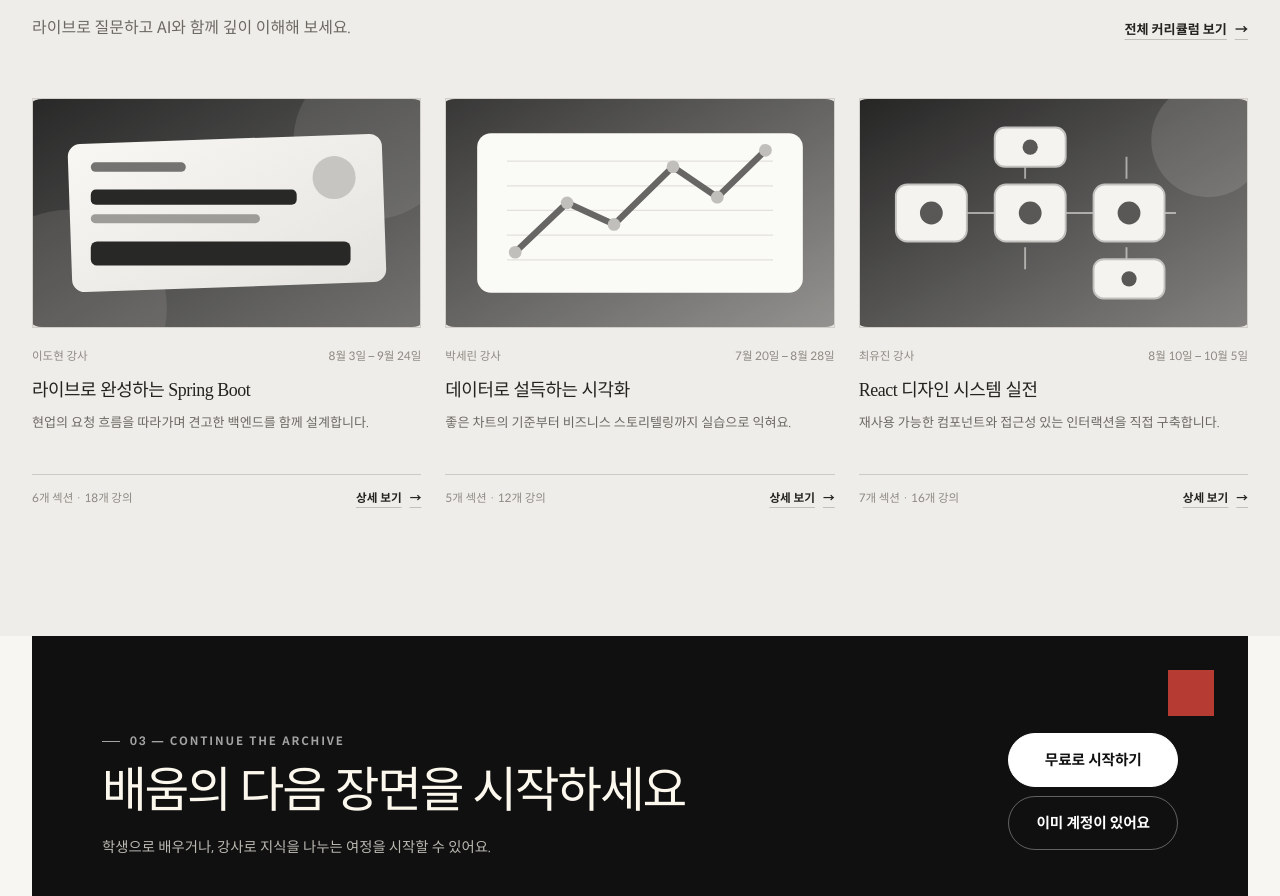
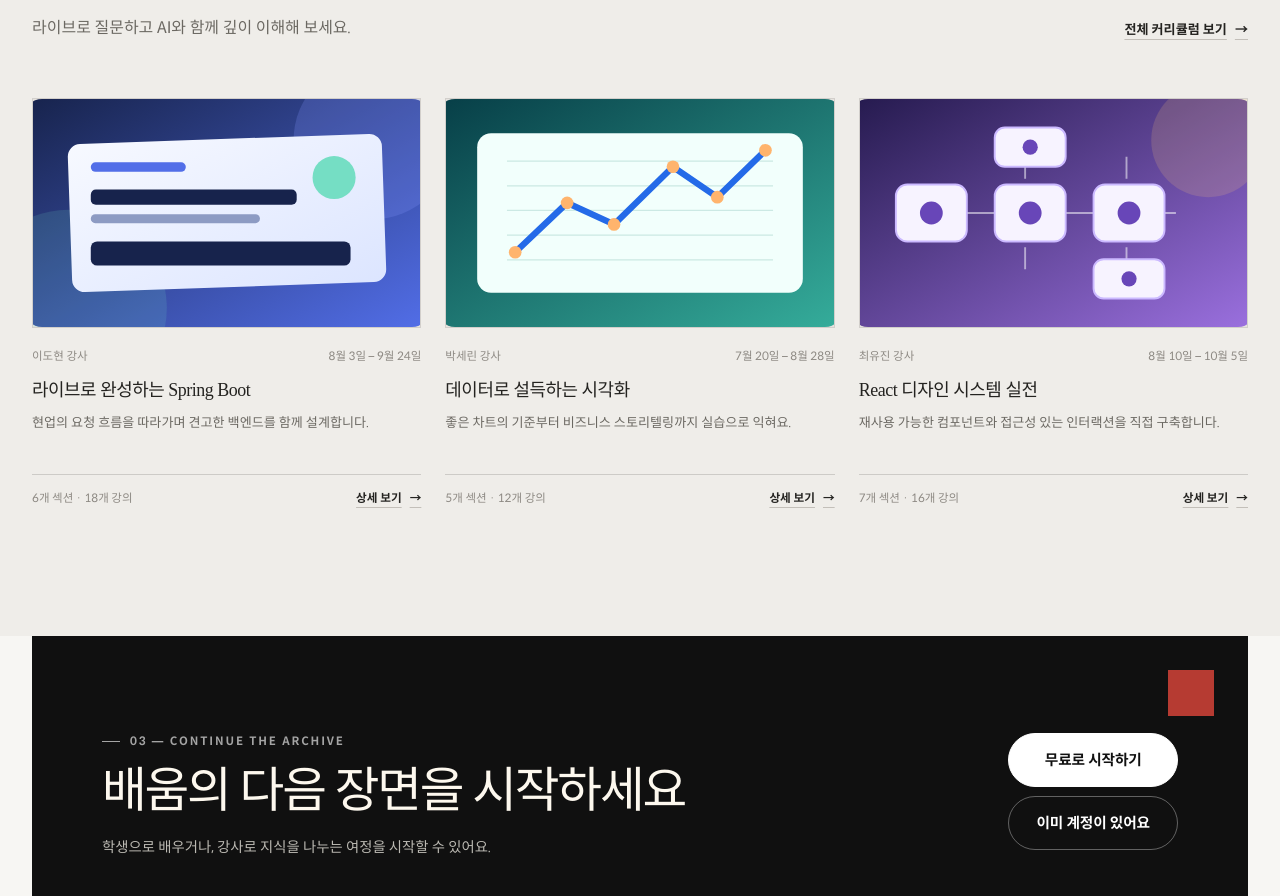
Before and after one commit to thdwjdrl401/jiphyeonjeon, a React (Vite) app in the folder frontend/: page / in a window 1280 px wide. Shown: the part 1984-2880 px from the top of the page. Built offline with nearby package versions, Linux system fonts and the light colour scheme; no server answers.

Commit message:
fix: 커리큘럼 이미지 필터 제거
- 공개 커리큘럼 이미지의 grayscale, sepia, contrast 필터를 제거
- 마이페이지 커리큘럼 이미지의 grayscale 필터를 제거
- 이미지 원본 색상과 호버 확대 효과는 유지

```diff
--- a/frontend/src/styles/design-system.css
+++ b/frontend/src/styles/design-system.css
@@ -392,8 +392,8 @@ body {
   background: var(--ink-100);
 }
 
-.curriculum-cover img { transition: filter .25s ease, transform .35s ease; filter: grayscale(1) sepia(.06) contrast(.96); }
-.curriculum-card:hover .curriculum-cover img { filter: grayscale(1) sepia(.04) contrast(1.08); transform: scale(1.025); }
+.curriculum-cover img { transition: transform .35s ease; }
+.curriculum-card:hover .curriculum-cover img { transform: scale(1.025); }
 .curriculum-card__body { padding: 19px 0 0; }
 .curriculum-card__meta { font-size: .72rem; }
 .curriculum-card h3 { margin: 12px 0 8px; font-size: 1.12rem; font-weight: 400; letter-spacing: -.025em; }
@@ -855,7 +855,6 @@ body {
 .session-summary__date,
 .big-schedule > div { border: 0; border-radius: 0; background: var(--ink-950); box-shadow: none; }
 .dashboard-curriculum-card { grid-template-columns: 150px minmax(0,1fr); overflow: hidden; }
-.dashboard-curriculum-card__cover { filter: grayscale(1); }
 .dashboard-curriculum-card__content { padding: 22px; }
 .dashboard-curriculum-card h3 { font-weight: 400; letter-spacing: -.02em; }
 .workspace-tabs { padding: 0; border: 0; border-bottom: 1px solid var(--border-medium); background: transparent; }
```
